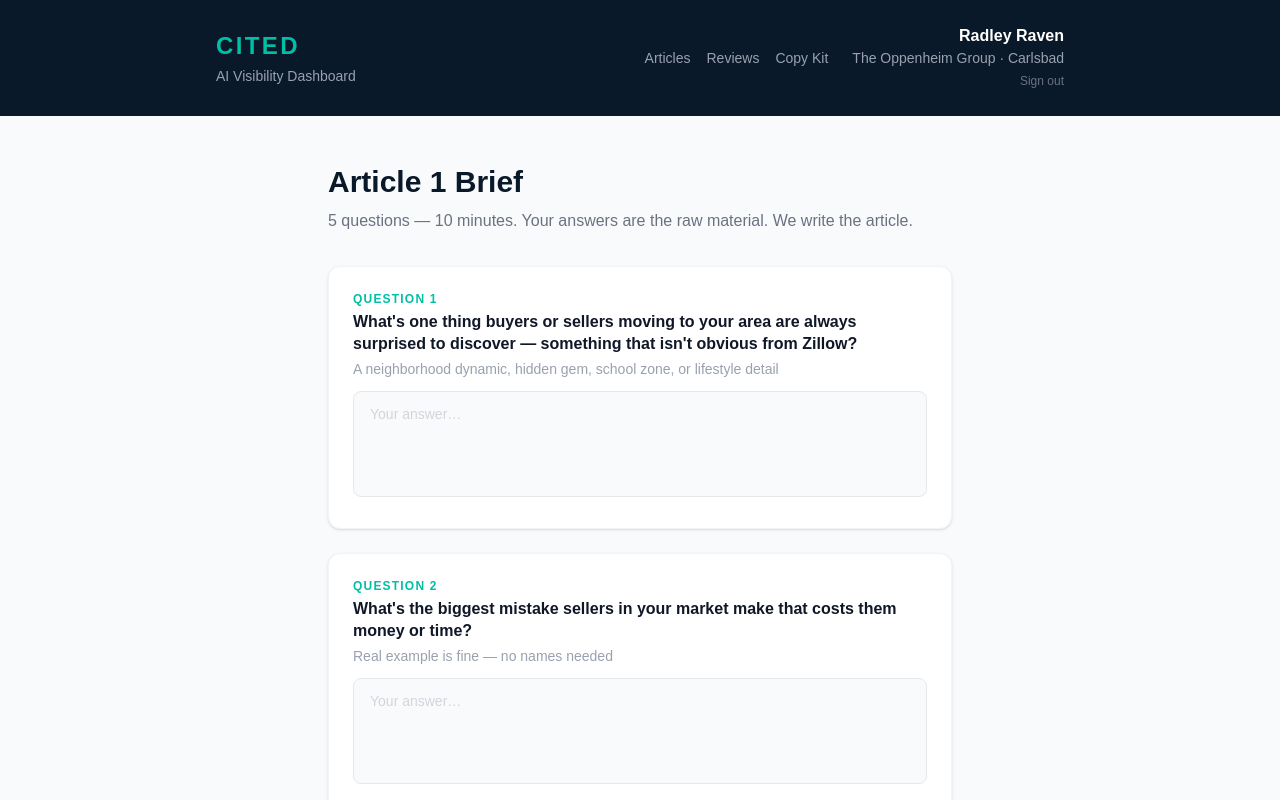
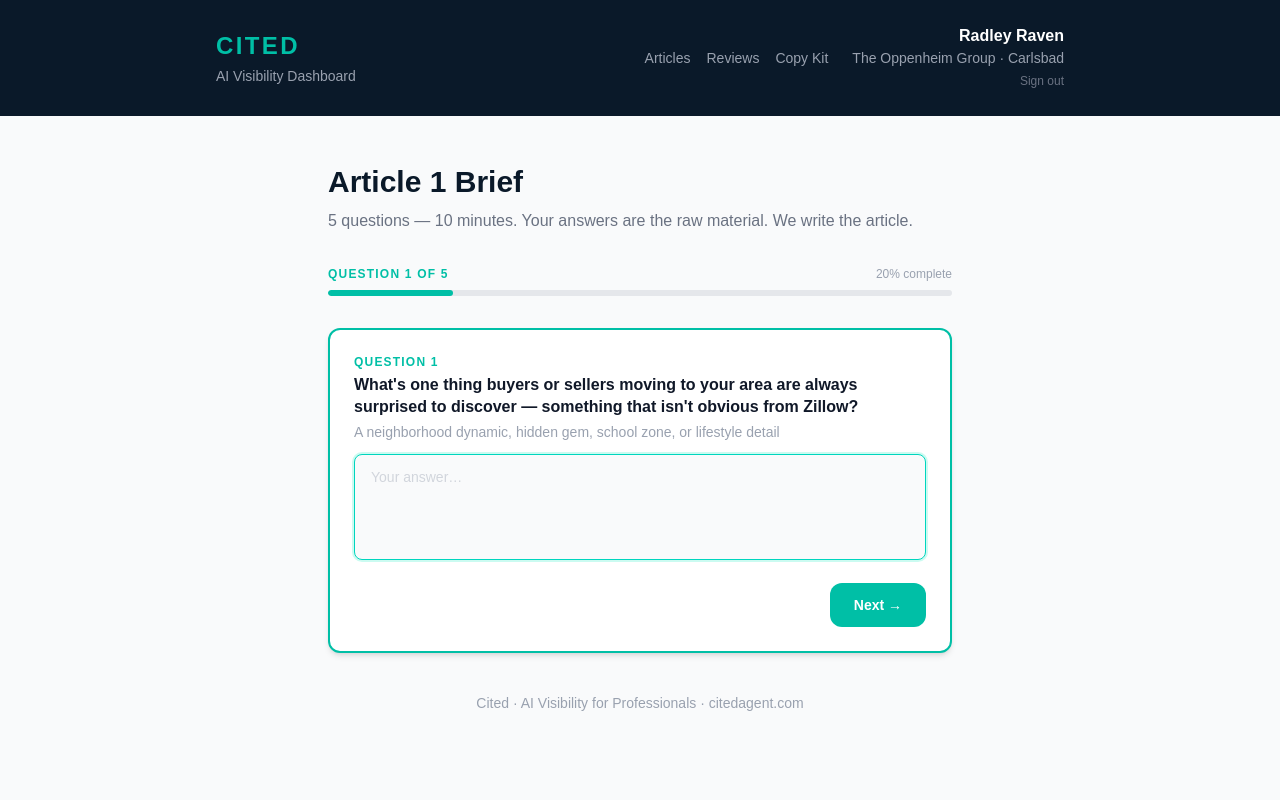
Before and after one commit to radleyraven/cited-dashboard, a Next.js app: page /brief in a window 1280 px wide. Shown: the top 800 px of the page. Built offline with nearby package versions, Linux system fonts and the light colour scheme; no server answers.

Commit message:
Brief: progressive one-question-at-a-time reveal with progress indicator

```diff
--- a/src/app/brief/page.tsx
+++ b/src/app/brief/page.tsx
@@ -1,6 +1,6 @@
 'use client';
 
-import { useState } from 'react';
+import { useState, useRef, useEffect } from 'react';
 import Link from 'next/link';
 import SignOutButton from '@/components/SignOutButton';
 
@@ -38,13 +38,36 @@ export default function BriefPage() {
   const [answers, setAnswers] = useState<Record<string, string>>({
     q1: '', q2: '', q3: '', q4: '', q5: '',
   });
+  const [currentQuestion, setCurrentQuestion] = useState(1);
   const [submitting, setSubmitting] = useState(false);
   const [submitted, setSubmitted] = useState(false);
   const [error, setError] = useState<string | null>(null);
+  const activeRef = useRef<HTMLDivElement>(null);
 
   const handleChange = (id: string, value: string) => {
     setAnswers(prev => ({ ...prev, [id]: value }));
   };
+
+  const handleNext = () => {
+    const currentQ = QUESTIONS[currentQuestion - 1];
+    if (!answers[currentQ.id]?.trim()) {
+      setError('Please answer this question before moving on.');
+      return;
+    }
+    setError(null);
+    setCurrentQuestion(prev => prev + 1);
+  };
+
+  const handleEdit = (questionNum: number) => {
+    setCurrentQuestion(questionNum);
+    setError(null);
+  };
+
+  useEffect(() => {
+    if (activeRef.current) {
+      activeRef.current.scrollIntoView({ behavior: 'smooth', block: 'start' });
+    }
+  }, [currentQuestion]);
 
   const handleSubmit = async (e: React.FormEvent) => {
     e.preventDefault();
@@ -143,15 +166,74 @@ export default function BriefPage() {
               </p>
             </div>
 
-            <form onSubmit={handleSubmit} className="space-y-6">
-              {QUESTIONS.map((q, i) => (
+            {/* Progress indicator */}
+            <div className="mb-8">
+              <div className="flex items-center justify-between mb-2">
+                <span className="text-xs font-bold uppercase tracking-widest" style={{ color: '#00BFA6' }}>
+                  Question {currentQuestion} of {QUESTIONS.length}
+                </span>
+                <span className="text-xs text-gray-400">
+                  {Math.round((currentQuestion / QUESTIONS.length) * 100)}% complete
+                </span>
+              </div>
+              <div className="h-1.5 w-full bg-gray-200 rounded-full overflow-hidden">
+                <div
+                  className="h-full rounded-full transition-all duration-500"
+                  style={{
+                    width: `${(currentQuestion / QUESTIONS.length) * 100}%`,
+                    background: '#00BFA6',
+                  }}
+                />
+              </div>
+            </div>
+
+            <form onSubmit={handleSubmit} className="space-y-4">
+              {QUESTIONS.map((q, i) => {
+                const qNum = i + 1;
+                const isActive = qNum === currentQuestion;
+                const isPast = qNum < currentQuestion;
+
+                // Future questions are hidden
+                if (!isActive && !isPast) return null;
+
+                if (isPast) {
+                  // Read-only previous answer with edit link
+                  return (
                     <div
                       key={q.id}
-                  className="bg-white rounded-xl shadow-sm border border-gray-100 p-6"
+                      className="bg-white rounded-xl shadow-sm border border-gray-100 p-5 opacity-70 hover:opacity-90 transition-opacity"
+                    >
+                      <div className="flex items-start justify-between gap-3">
+                        <div className="flex-1 min-w-0">
+                          <span className="text-xs font-bold uppercase tracking-widest block mb-1" style={{ color: '#00BFA6' }}>
+                            Question {qNum}
+                          </span>
+                          <p className="text-sm font-semibold text-gray-700 leading-snug mb-2">{q.label}</p>
+                          <p className="text-sm text-gray-500 leading-relaxed line-clamp-3">{answers[q.id]}</p>
+                        </div>
+                        <button
+                          type="button"
+                          onClick={() => handleEdit(qNum)}
+                          className="flex-shrink-0 text-xs font-medium underline underline-offset-2 text-gray-400 hover:text-teal-500 transition-colors mt-1"
+                        >
+                          edit
+                        </button>
+                      </div>
+                    </div>
+                  );
+                }
+
+                // Active question
+                return (
+                  <div
+                    key={q.id}
+                    ref={activeRef}
+                    className="bg-white rounded-xl shadow-md border-2 p-6 transition-all"
+                    style={{ borderColor: '#00BFA6' }}
                   >
                     <label className="block mb-1">
                       <span className="text-xs font-bold uppercase tracking-widest mb-1 block" style={{ color: '#00BFA6' }}>
-                      Question {i + 1}
+                        Question {qNum}
                       </span>
                       <span className="text-base font-semibold text-gray-900 leading-snug block mb-1">
                         {q.label}
@@ -163,25 +245,40 @@ export default function BriefPage() {
                       value={answers[q.id]}
                       onChange={e => handleChange(q.id, e.target.value)}
                       placeholder="Your answer…"
+                      autoFocus
                       className="w-full resize-none rounded-lg border border-gray-200 bg-gray-50 px-4 py-3 text-sm text-gray-800 placeholder-gray-300 outline-none transition-all focus:border-teal-400 focus:ring-2 focus:ring-teal-100"
                     />
-                </div>
-              ))}
 
                     {error && (
-                <div className="rounded-lg px-5 py-4 text-sm font-medium" style={{ background: '#fff0f0', color: '#b91c1c', border: '1px solid #fecaca' }}>
+                      <div className="mt-3 rounded-lg px-4 py-3 text-sm font-medium" style={{ background: '#fff0f0', color: '#b91c1c', border: '1px solid #fecaca' }}>
                         {error}
                       </div>
                     )}
 
+                    <div className="mt-4 flex justify-end">
+                      {qNum < QUESTIONS.length ? (
+                        <button
+                          type="button"
+                          onClick={handleNext}
+                          className="px-6 py-3 rounded-xl font-bold text-white text-sm transition-all duration-200 hover:opacity-90"
+                          style={{ background: '#00BFA6' }}
+                        >
+                          Next →
+                        </button>
+                      ) : (
                         <button
                           type="submit"
                           disabled={submitting}
-                className="w-full py-4 rounded-xl font-bold text-white text-base transition-all duration-200 hover:opacity-90 disabled:opacity-60"
+                          className="px-6 py-3 rounded-xl font-bold text-white text-sm transition-all duration-200 hover:opacity-90 disabled:opacity-60"
                           style={{ background: submitting ? '#9ca3af' : '#00BFA6' }}
                         >
-                {submitting ? 'Submitting…' : 'Submit Brief → We\'ll have your article ready within 48 hours'}
+                          {submitting ? 'Submitting…' : 'Submit Brief →'}
                         </button>
+                      )}
+                    </div>
+                  </div>
+                );
+              })}
             </form>
           </>
         )}
```
Lines whose indentation alone changed are shown as unchanged.
